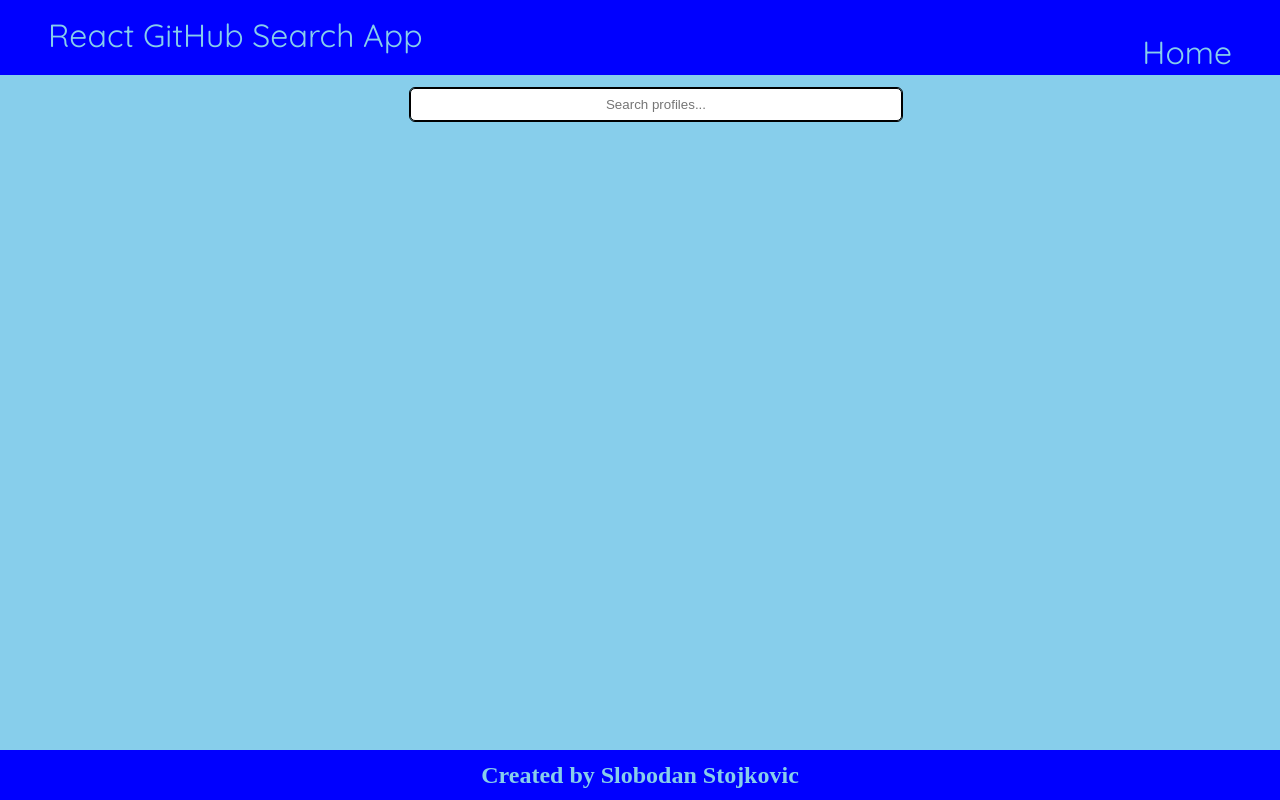
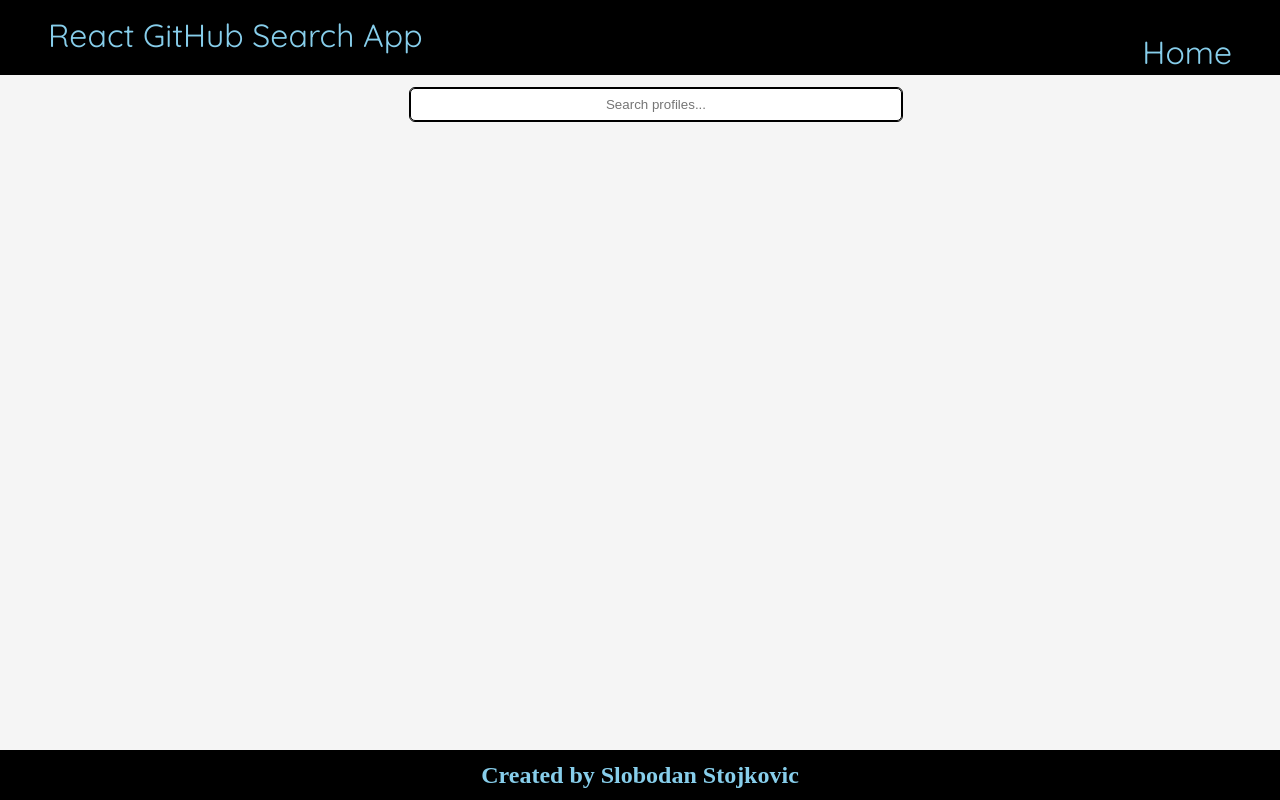
Before and after one commit to SlobodanStojkovic/react-github-search-app, a React (Create React App) app: page / in a window 1280 px wide. Before the commit this address led to /home. Built offline with nearby package versions, Linux system fonts and the light colour scheme.

Commit message:
Changes to colors and react router

```diff
--- a/package.json
+++ b/package.json
@@ -1,5 +1,6 @@
 {
   "name": "react-github-search-app",
+  "homepage": "http://gitname.github.io/react-github-search-app",
   "version": "0.1.0",
   "private": true,
   "dependencies": {
@@ -18,6 +19,8 @@
   "scripts": {
     "start": "react-scripts start",
     "build": "react-scripts build",
+    "predeploy": "npm run build",
+    "deploy": "gh-pages -d build",
     "test": "react-scripts test",
     "eject": "react-scripts eject"
   },
@@ -38,5 +41,8 @@
       "last 1 firefox version",
       "last 1 safari version"
     ]
+  },
+  "devDependencies": {
+    "gh-pages": "^3.2.3"
   }
 }
--- a/src/App.js
+++ b/src/App.js
@@ -1,21 +1,22 @@
 import { Footer } from "./components/Footer/Footer";
 import { Header } from "./components/Header/Header";
 import { Main } from "./components/Main/Main";
-import { Navigate, Route, Routes } from "react-router";
+import { Route, Routes } from "react-router";
 import { SingleUser } from "./components/SingleUser/SingleUser";
 import { SingleRepo } from "./components/SingleRepo/SingleRepo";
 import "./App.scss";
+
 
 function App() {
   return (
     <div className="App">
       <Header />
-      <Routes>
-        <Route path="/home" element={<Main />} />
-        <Route path="/:user" element={<SingleUser />} />
-        <Route path="/:user/:id" element={<SingleRepo />} />
-        <Route path="/" element={<Navigate to="home" />} />
-      </Routes>
+        <Routes>
+          <Route path="/" element={<Main />} />
+          <Route path="/home" element={<Main />} />
+          <Route path="/:user" element={<SingleUser />} />
+          <Route path="/:user/:id" element={<SingleRepo />} />
+        </Routes>
       <Footer />
     </div>
   );
--- a/src/App.scss
+++ b/src/App.scss
@@ -2,5 +2,5 @@ body {
   min-height: 100vh;
   display: flex;
   flex-direction: column;
-  background-color: skyblue;
+  background-color: whitesmoke;
 }
--- a/src/components/Footer/Footer.scss
+++ b/src/components/Footer/Footer.scss
@@ -1,5 +1,5 @@
 footer {
-  background-color: blue;
+  background-color: black;
   position: fixed;
   bottom: 0;
   width: 100%;
--- a/src/components/Header/Header.scss
+++ b/src/components/Header/Header.scss
@@ -22,7 +22,7 @@ header {
   line-height: 30px;
   text-align: center;
   z-index: 2;
-  background-color: blue;
+  background-color: black;
   min-height: 30px;
   padding-top: 20px;
   padding-bottom: 20px;
--- a/src/components/Main/Main.js
+++ b/src/components/Main/Main.js
@@ -1,5 +1,5 @@
 import { Link } from "react-router-dom";
-import { useState } from "react/cjs/react.development";
+import { useState } from "react";
 import Search from "../Search/Search";
 import "./Main.scss";
 
@@ -15,7 +15,7 @@ export const Main = () => {
         <div className="noResultsFound">{warning}</div>
       ) : (
         <div className="users">
-          {searchResults.map((user) => {
+          {searchResults && searchResults.map((user) => {
             return (
               <Link to={`/${user.login}`} key={user.id}>
                 <div className="singleUser">
```
Also changed, not shown: 1 other file (tests, documents, lock files or other folders).
